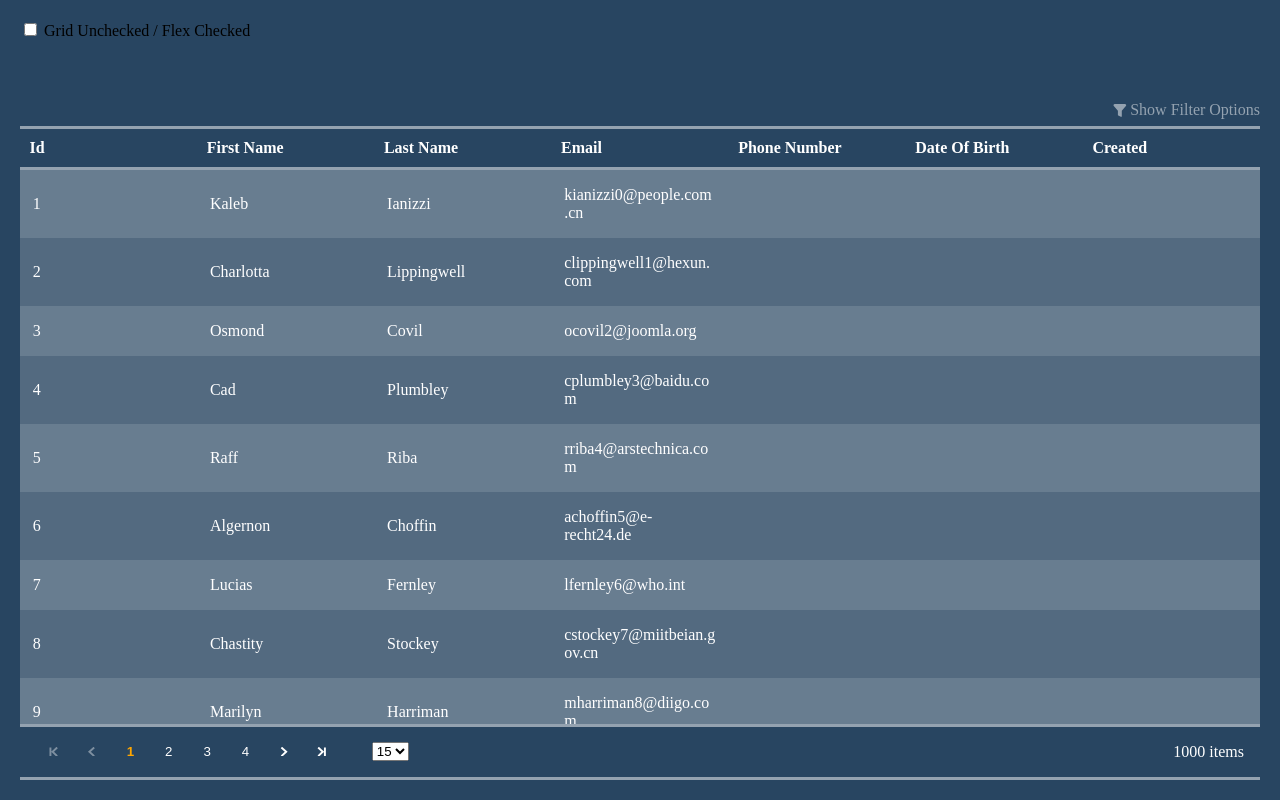
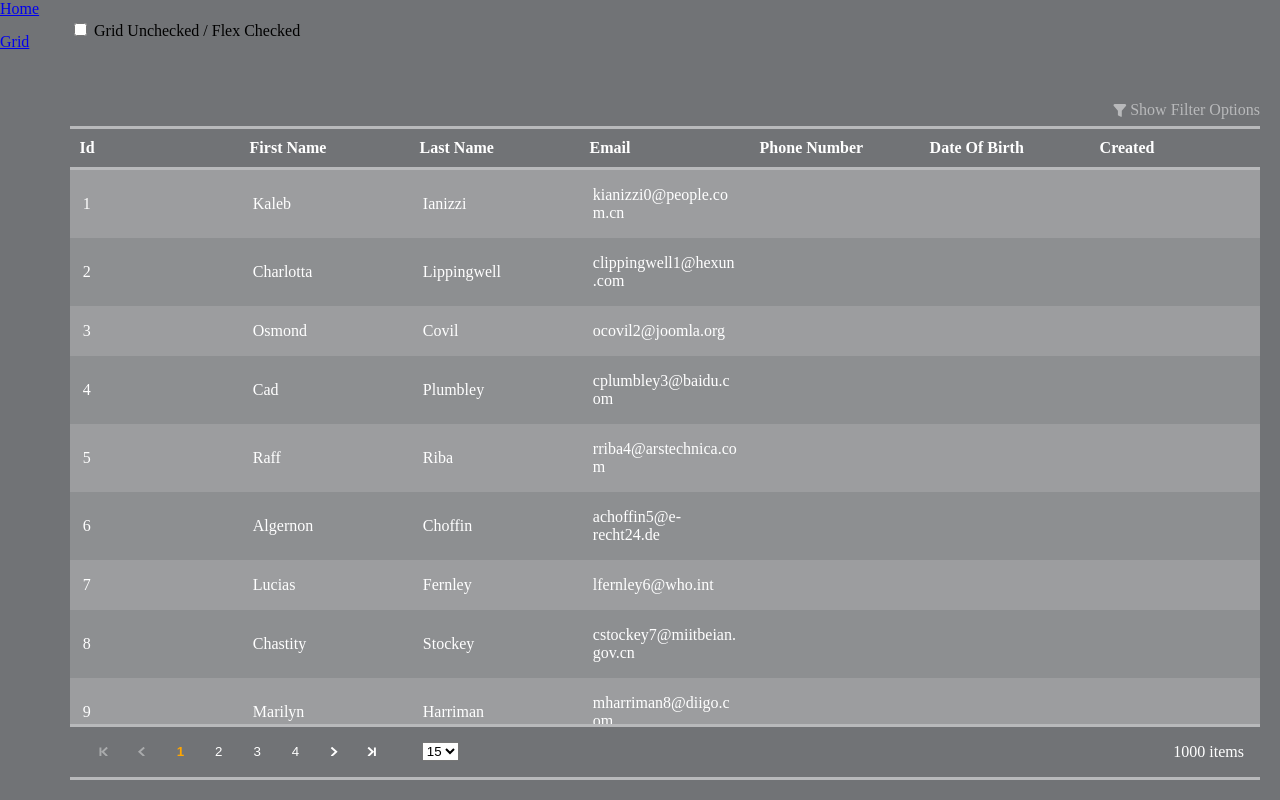
Before and after one commit to nruffing/data-grid-vue, a Vue app: page /grid in a window 1280 px wide. Built offline with nearby package versions, Linux system fonts and the light colour scheme.

Commit message:
add nav to dev app

```diff
--- a/src/App.vue
+++ b/src/App.vue
@@ -1,4 +1,8 @@
 <template>
+  <nav>
+    <router-link :to="{ name: 'home' }">Home</router-link>
+    <router-link :to="{ name: 'grid' }">Grid</router-link>
+  </nav>
   <router-view></router-view>
 </template>
 
@@ -13,13 +17,24 @@ export default defineComponent({
 <style>
 body, html {
   margin: 0;
-  background-color: rgb(40, 69, 97);
+  background-color: rgb(113, 115, 118);
 }
 
 body, html, main, #app {
   height: 100vh;
   min-height: 0;
   overflow: hidden;
+}
+
+#app {
+  display: grid;
+  grid-template-columns: 50px auto;
+}
+
+nav {
+  display: flex;
+  flex-direction: column;
+  gap: 15px;
 }
 
 main {
```
